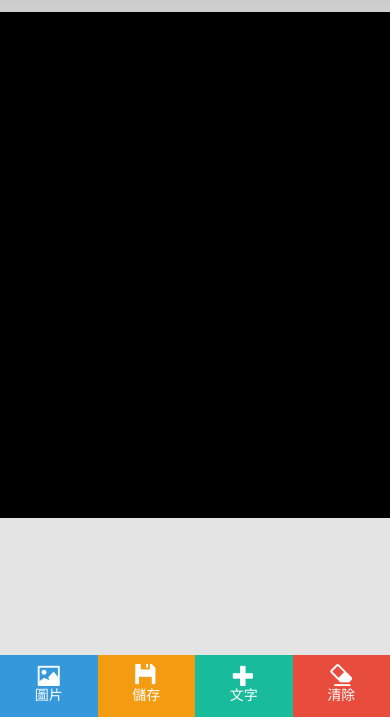
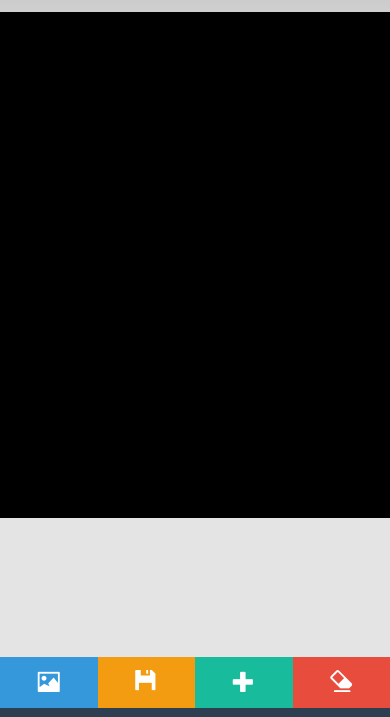
Before and after one commit to seohea/jeungbuito, a plain HTML site: page www/index.html in a window 390 px wide. Shown: the part 127-844 px from the top of the page. Drawn offline with Linux system fonts and the light colour scheme; some packages are replaced by stand-ins of ours.

Commit message:
v0.0.4.4
bugfix

```diff
--- a/config.xml
+++ b/config.xml
@@ -1,4 +1,4 @@
-<widget xmlns="http://www.w3.org/ns/widgets" xmlns:gap="http://phonegap.com/ns/1.0" id="com.seo.jeungbuito" version="0.0.4.3">
+<widget xmlns="http://www.w3.org/ns/widgets" xmlns:gap="http://phonegap.com/ns/1.0" id="com.seo.jeungbuito" version="0.0.4.4">
   <name>jeungbuito</name>
   <description>jeungbuito</description>
   <author href="" email="seohea.production@gmail.com">Seohea Production</author>
--- a/www/index.html
+++ b/www/index.html
@@ -172,9 +172,9 @@
 
                 resize = function photo_resize(imgsrc){
 
-                    var img = new Image();
-                    img.src = imgsrc;
-                    img.onload = function() {
+                    var photo = new Image();
+                    photo.src = imgsrc;
+                    photo.onload = function() {
                         var w = window.innerWidth;
                         var img_width = this.width;
                         var img_height = this.height;
@@ -189,7 +189,7 @@
                         canvas.style.height=new_height+"px";
 
                         init();
-                        bgpic(img_url);
+                        bgpic(imgsrc);
                     }
 
                 }
@@ -561,7 +561,7 @@
                             </li>
                             <li class="page-scroll">
                                 <a href="#" onclick="alert('Version: Testing (V0.0.4)');"><span class="glyphicon glyphicon-globe" style="color:#99ccff"></span>&nbsp;&nbsp;About</a>
-                                <a href="#" onclick="resize();"><span class="glyphicon glyphicon-globe" style="color:#99ccff"></span>&nbsp;&nbsp;testing btn</a>
+                                <a href="#" onclick="resize('http://www.google.com/intl/en_ALL/images/logo.gif');"><span class="glyphicon glyphicon-globe" style="color:#99ccff"></span>&nbsp;&nbsp;testing btn</a>
                             </li>
 
                         </ul>
@@ -615,17 +615,17 @@
         <nav class="navbar navbar-default navbar-fixed-bottom">
             <div class="container" style="padding:0px;">
                 <div class="btn-group btn-group-justified" role="group" aria-label="...">
-                    <div class="btn-group btn-group btn-group-sm" role="group" id="ap-remove-btn">
-                        <button class="btn btn-info" type="button" onclick="getImage(pictureSource.SAVEDPHOTOALBUM);" ><span id="icon" class="glyphicon glyphicon-picture"><p id="caption">圖片</p></button>
+                    <div class="btn-group btn-group" role="group" id="ap-remove-btn">
+                        <button class="btn btn-info" type="button" onclick="getImage(pictureSource.SAVEDPHOTOALBUM);" ><span id="icon" class="glyphicon glyphicon-picture"></button>
                     </div>
-                    <div class="btn-group btn-group btn-group-sm" role="group" id="ap-remove-btn">
-                        <button class="btn btn-warning" type="button" onclick="saveImage();" ><span id="icon" class="glyphicon glyphicon-floppy-disk"><p id="caption">儲存</p></button>
+                    <div class="btn-group btn-group" role="group" id="ap-remove-btn">
+                        <button class="btn btn-warning" type="button" onclick="saveImage();" ><span id="icon" class="glyphicon glyphicon-floppy-disk"></button>
                     </div>
-                    <div class="btn-group btn-group btn-group-sm" role="group" id="ap-remove-btn">
-                        <button class="btn btn-success" type="button" onclick="add();" ><span id="icon" class="glyphicon glyphicon-plus"><p id="caption">文字</p></button>
+                    <div class="btn-group btn-group" role="group" id="ap-remove-btn">
+                        <button class="btn btn-success" type="button" onclick="add();" ><span id="icon" class="glyphicon glyphicon-plus"></button>
                     </div>
-                    <div class="btn-group btn-group btn-group-sm" role="group" id="ap-remove-btn">
-                        <button class="btn btn-danger" type="button" onclick="manual_clear();" ><span id="icon" class="glyphicon glyphicon-erase"><p id="caption">清除</p></button>
+                    <div class="btn-group btn-group" role="group" id="ap-remove-btn">
+                        <button class="btn btn-danger" type="button" onclick="manual_clear();" ><span id="icon" class="glyphicon glyphicon-erase"></button>
                     </div>
                 </div>
             </div>
```
